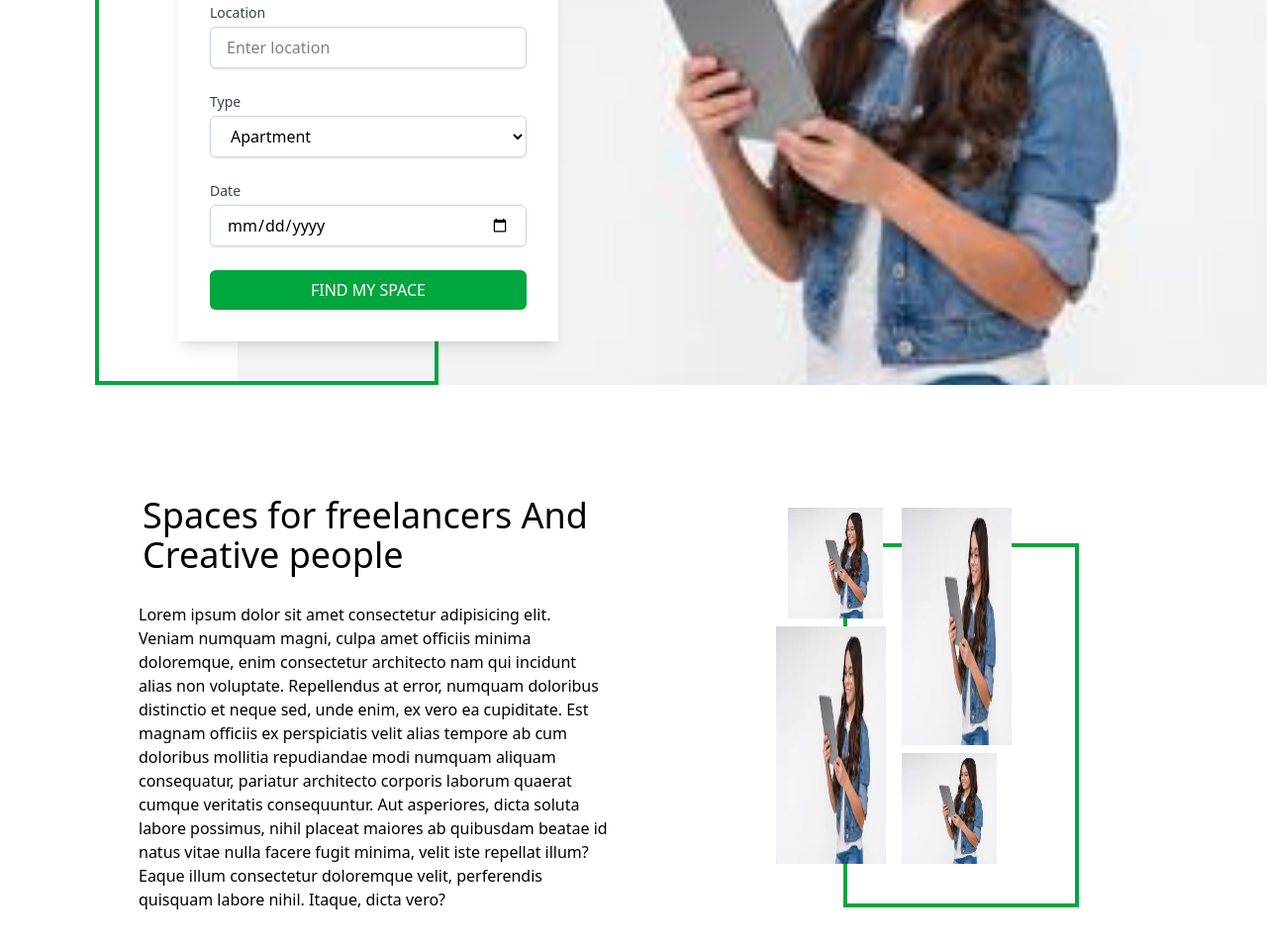
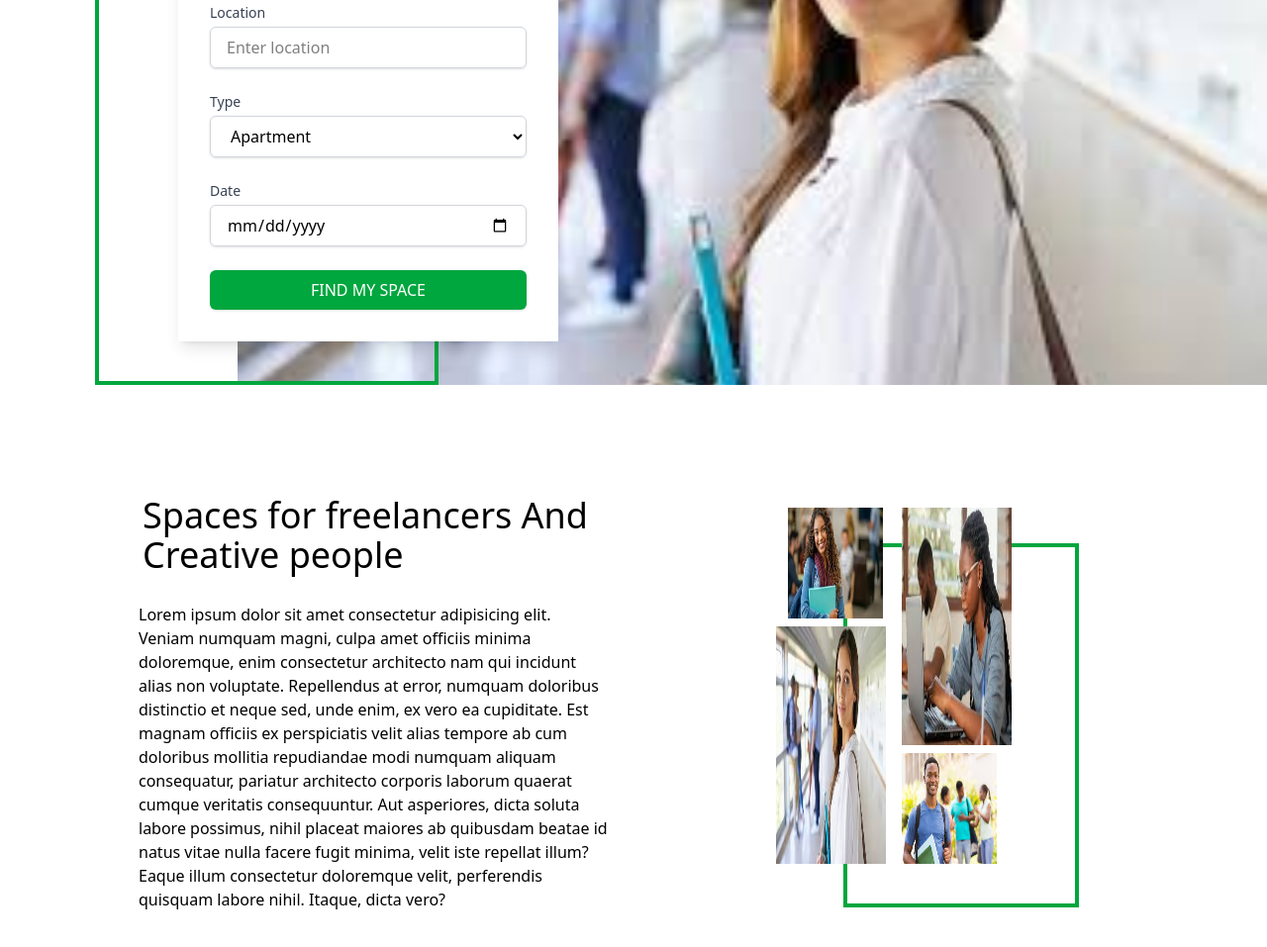
Before and after one commit to soualomichel91-glitch/projet_tailwindcss, a website: page src/index.html in a window 1280 px wide. Shown: the part 297-1254 px from the top of the page at 99% size. Drawn offline with Linux system fonts and the light colour scheme.

Commit message:
modification des images

```diff
--- a/src/index.html
+++ b/src/index.html
@@ -52,7 +52,7 @@
     <!-- Contenu principal avec défilement sous la barre de navigation -->
     <section
       class="h-auto bg-cover bg-center opacity-100 brightness-100 mt-20 pt-24 mb-20 ml-60"
-      style="background-image: url('./../images/bgimages.jpg')"
+      style="background-image: url('./../images/ETUDIANT 3.jpg')"
     >
       <div
         class="relative border-4 border-green-600 h-1/2 w-1/3 px-20 -ml-36 -mt-8"
@@ -141,16 +141,16 @@
       <div class="relative h-1/6 w-1/5 border-4 border-green-600 ml-36 mt-20">
        <div class="grid grid-cols-2 gap-2 -mt-10">
          <div>
-          <img src="./../images/bgimages.jpg" alt="" class="h-28 w-24 -ml-15 -mb-20" />
+          <img src="./../images/ETUDIANT 1.jpg" alt="" class="h-28 w-24 -ml-15 -mb-20" />
         </div>
         <div>
-          <img src="./../images/bgimages.jpg" alt="" class="h-60 w-80 -ml-16" />
+          <img src="./../images/ETUDIANT 2.jpg" alt="" class="h-60 w-80 -ml-16" />
         </div>
         <div>
-          <img src="./../images/bgimages.jpg" alt="" class="h-60 w-96 -ml-18 -mt-32" />
+          <img src="./../images/ETUDIANT 3.jpg" alt="" class="h-60 w-96 -ml-18 -mt-32" />
         </div>
         <div>
-          <img src="./../images/bgimages.jpg" alt="" class="h-28 w-24 mb-10 -ml-16" />
+          <img src="./../images/ETUDIANT 4.jpg" alt="" class="h-28 w-24 mb-10 -ml-16" />
         </div>
       </div>
        </div>
```
Also changed, not shown: images/ETUDIANT 1.jpg (added), images/ETUDIANT 2.jpg (added), images/ETUDIANT 3.jpg (added), images/ETUDIANT 4.jpg (added).
